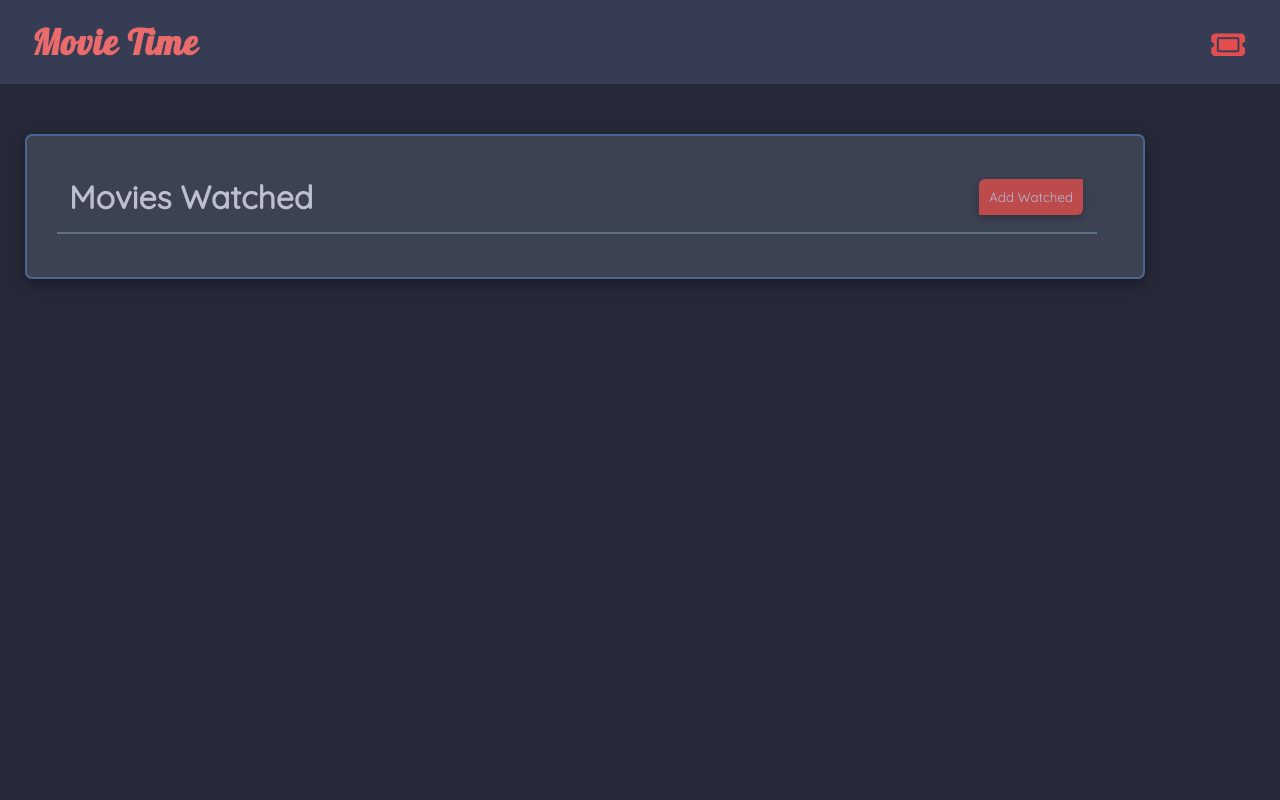
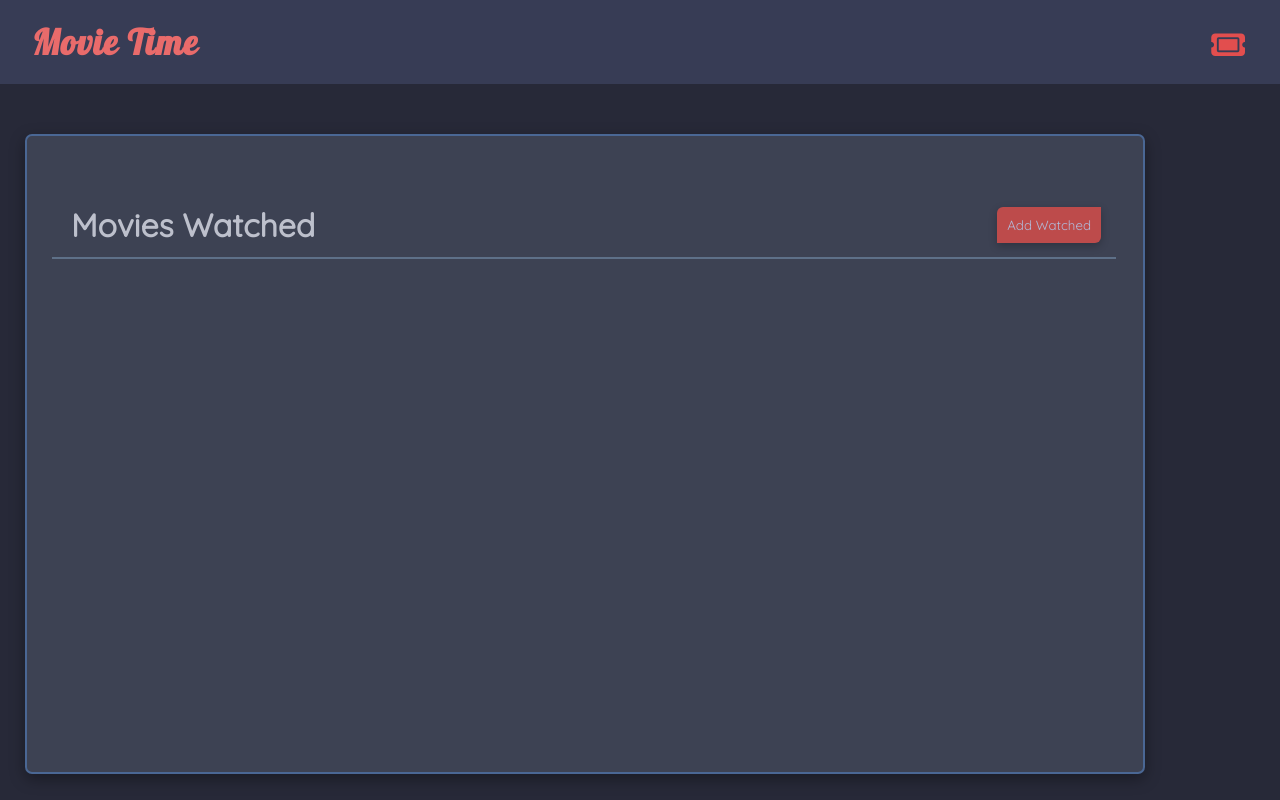
Before and after one commit to Jwilkins48/movie-list, a React (Create React App) app: page / in a window 1280 px wide. Built offline with nearby package versions, Linux system fonts and the light colour scheme; a web font is replaced by a local one.

Commit message:
added expanding list

```diff
--- a/src/components/MovieCard.jsx
+++ b/src/components/MovieCard.jsx
@@ -8,6 +8,7 @@ function MovieCard({
   setComment,
   deleteWatchedMovie,
   watchedMovies,
+  rating,
 }) {
   //Local storage for new comments
   useEffect(() => {
@@ -17,6 +18,7 @@ function MovieCard({
 
   const [toggleComments, setToggleComments] = useState(false);
   const [viewComments, setViewComments] = useState(false);
+  // const [viewRate, setViewRate] = useState(rating);
 
   // Add and display new comment
   const handleSubmitComment = (e) => {
--- a/src/components/WatchedList.jsx
+++ b/src/components/WatchedList.jsx
@@ -21,6 +21,8 @@ function Home() {
   const [comment, setComment] = useState("");
 
   const [activeStar, setActiveStar] = useState("zero");
+
+  const [toggleList, setToggleList] = useState(false);
 
   // LOCAL STORAGE
   useEffect(() => {
@@ -65,7 +67,13 @@ function Home() {
 
   return (
     <div className="Home">
-      <div className="watched-container">
+      <div
+        className={
+          toggleList
+            ? "watchedList-open watched-container"
+            : "watchedList-closed watched-container"
+        }
+      >
         <div className="watched-inner">
           <h1 className="watched-heading">
             Movies Watched{" "}
@@ -74,14 +82,20 @@ function Home() {
               <div className="desktop-watched-btn">Add Watched</div>
             </button>
           </h1>
-          <div className="card-container">
+          <div
+            style={{
+              overflow: toggleList ? "unset" : "hidden",
+              height: toggleList ? "" : "27.5rem",
+            }}
+            className="card-container"
+          >
             {watchedMovies.map((item) => (
               <div key={item.id} id={item.id}>
                 <MovieCard
                   key={item.id}
                   deleteWatchedMovie={deleteWatchedMovie}
                   watchedMovies={watchedMovies}
-                  setWatchedMovies={setWatchedMovies}
+                  rating={rating}
                   comment={comment}
                   setComment={setComment}
                   item={item}
@@ -89,6 +103,14 @@ function Home() {
               </div>
             ))}
           </div>
+
+          <h4
+            onClick={() => setToggleList(!toggleList)}
+            style={{ display: watchedMovies.length > 3 ? "block" : "none" }}
+            className="viewAll"
+          >
+            {toggleList ? "Close" : "See All"}
+          </h4>
         </div>
 
         {/* ADD WATCHED MODAL */}
--- a/src/index.css
+++ b/src/index.css
@@ -27,7 +27,7 @@ body {
 
 .watched-inner {
   position: relative;
-  padding: 20px;
+  padding: 5px;
 }
 
 .watched-heading {
@@ -86,6 +86,8 @@ body {
   opacity: 1;
 }
 .mobile-top-card {
+  justify-content: center;
+  align-items: center;
   display: flex;
   margin-top: 7px;
 }
@@ -273,6 +275,21 @@ body {
   cursor: pointer;
 }
 
+.star-displayed-container {
+  unicode-bidi: bidi-override;
+  direction: rtl;
+  text-align: center;
+}
+
+.star-displayed-container span {
+  margin: 0 2px;
+}
+
+.star-displayed-container > span.displayedRate,
+.star-displayed-container > span.displayedRate ~ span {
+  color: gold;
+}
+
 .movie-watched-container {
   font-size: 16px;
 }
@@ -335,8 +352,25 @@ body {
     border: #4a6794 2px solid;
     margin-top: 50px;
   }
+  .watchedList-open {
+    height: auto;
+  }
+  .watchedList-closed {
+    height: 40rem;
+  }
   .watched-inner {
     width: 68rem;
+    padding: 22px;
+  }
+  .viewAll {
+    text-align: end;
+    margin: 15px 10px -15px 0;
+    color: #2a2d41;
+    text-decoration: underline;
+  }
+  .viewAll:hover {
+    color: #303547;
+    cursor: pointer;
   }
   .watched-heading {
     display: flex;
@@ -346,8 +380,8 @@ body {
     margin-bottom: 40px;
   }
   .watched-heading::after {
-    width: 65rem;
-    left: 1rem;
+    width: 66.5rem;
+    left: 0.7rem;
     top: 96px;
   }
   .add-watched-btn {
@@ -361,7 +395,6 @@ body {
     display: block;
     cursor: pointer;
     background-color: #bd4b4b;
-    margin-right: 20px;
     padding: 10px;
     border: transparent;
     border-radius: 6px 0 6px 0;
```
